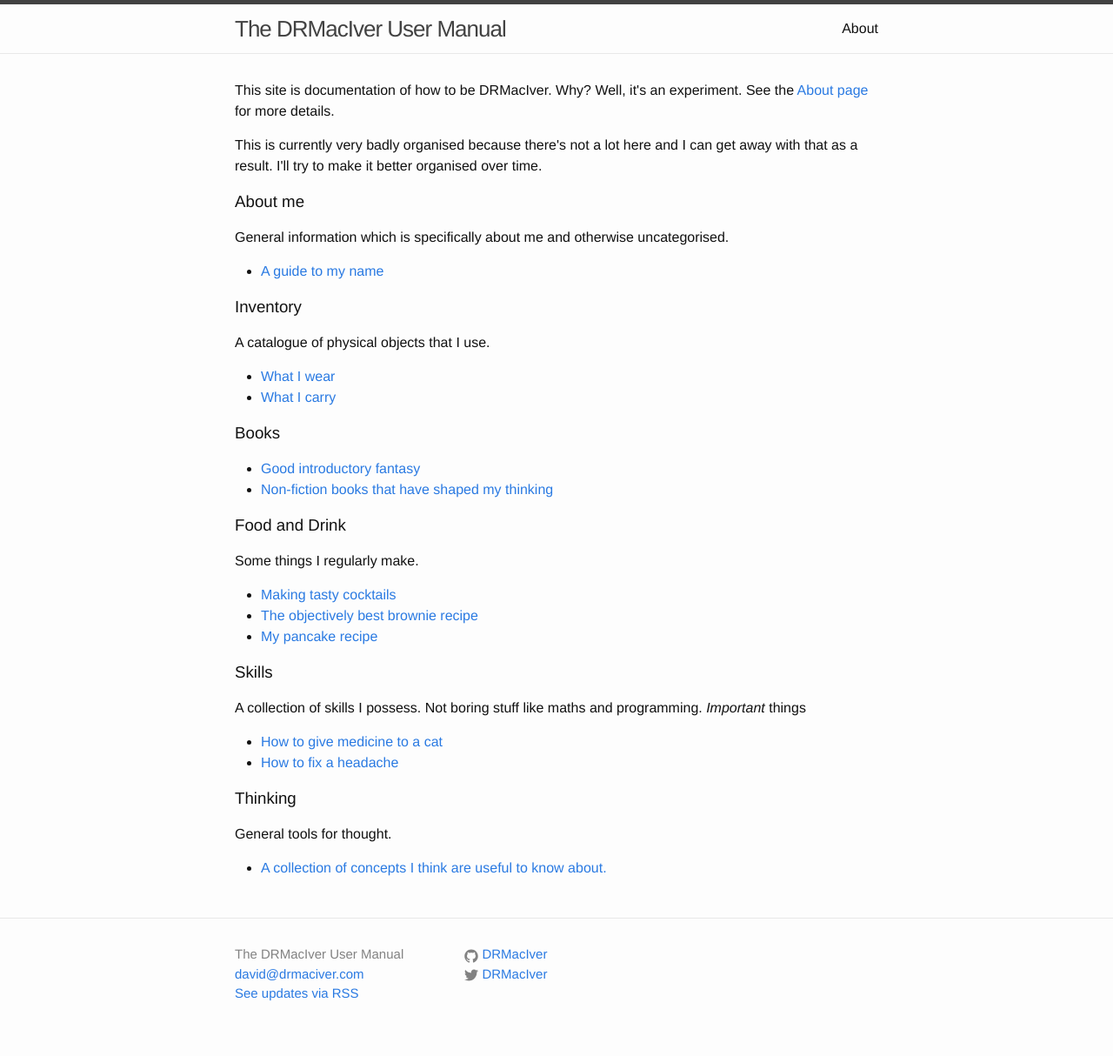
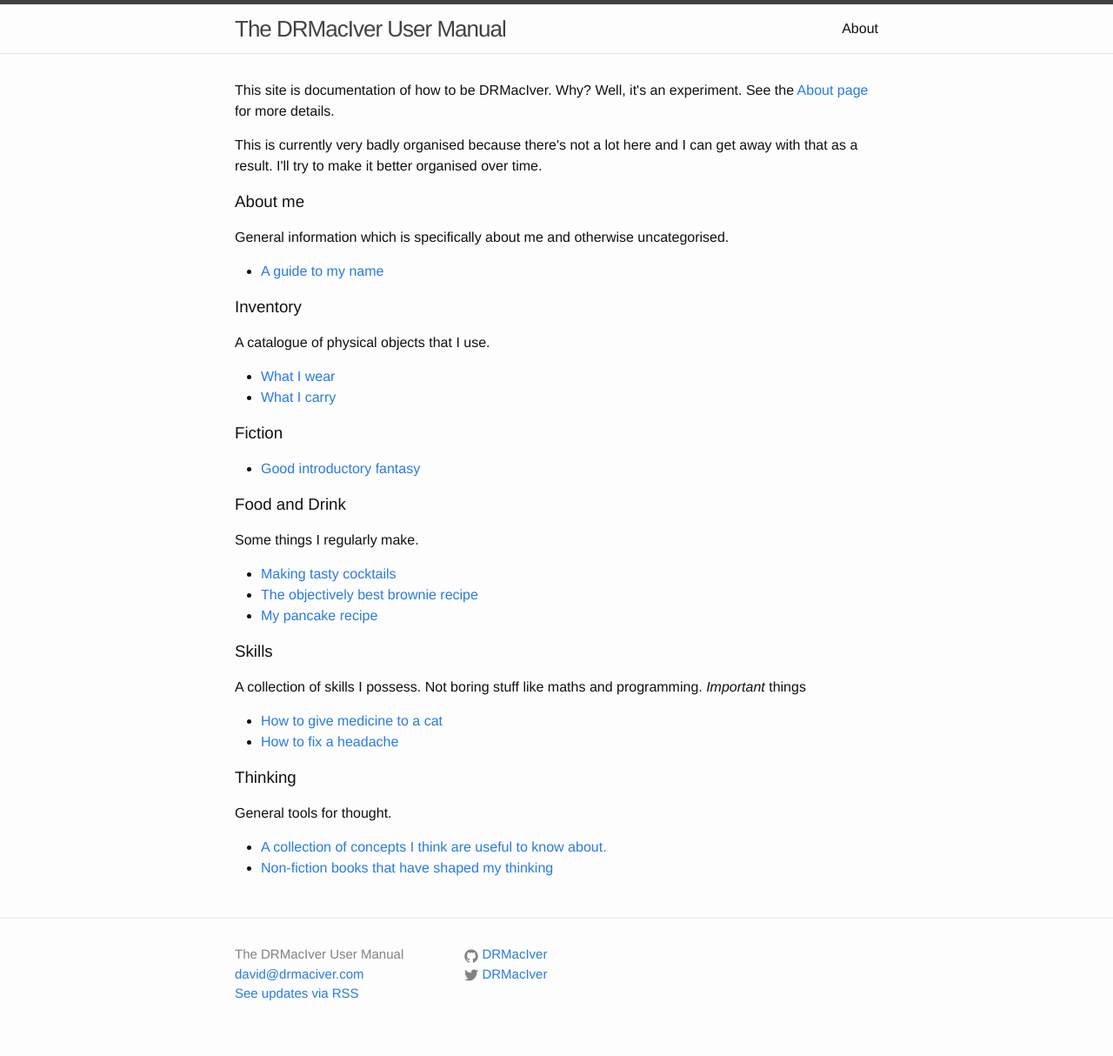
Before and after one commit to DRMacIver/docs, a Jekyll site: the page built from index.html, in a window 1280 px wide. Shown: the whole page at 87% size. Built offline with Jekyll 4.4.1, drawn with Linux system fonts in a browser that asks for light colours; some of the changed lines change nothing that is shown.

Commit message:
Reorganise categories for books

```diff
--- a/index.html
+++ b/index.html
@@ -42,11 +42,10 @@ date: 2015-12-06 00:00:00
   </section>
 
   <section>
-    <h3>Books</h3>
+    <h3>Fiction</h3>
 
     <ul>
-      <li><a href="/books/fantasy/">Good introductory fantasy</a></li>
-      <li><a href="/books/nonfiction/">Non-fiction books that have shaped my thinking</a></li>
+      <li><a href="/fiction/fantasy/">Good introductory fantasy</a></li>
     </ul>
   </section>
 
@@ -80,6 +79,7 @@ date: 2015-12-06 00:00:00
 
     <ul>
       <li><a href="/thinking/concepts">A collection of concepts I think are useful to know about.</a></li>
+      <li><a href="/thinking/books/">Non-fiction books that have shaped my thinking</a></li>
     </ul>
   </section>
 </div>
```
Also changed, not shown: fiction/fantasy/index.html (renamed from books/fantasy/index.html), fiction/index.html (added), thinking/books/index.html (renamed from books/nonfiction/index.html).
